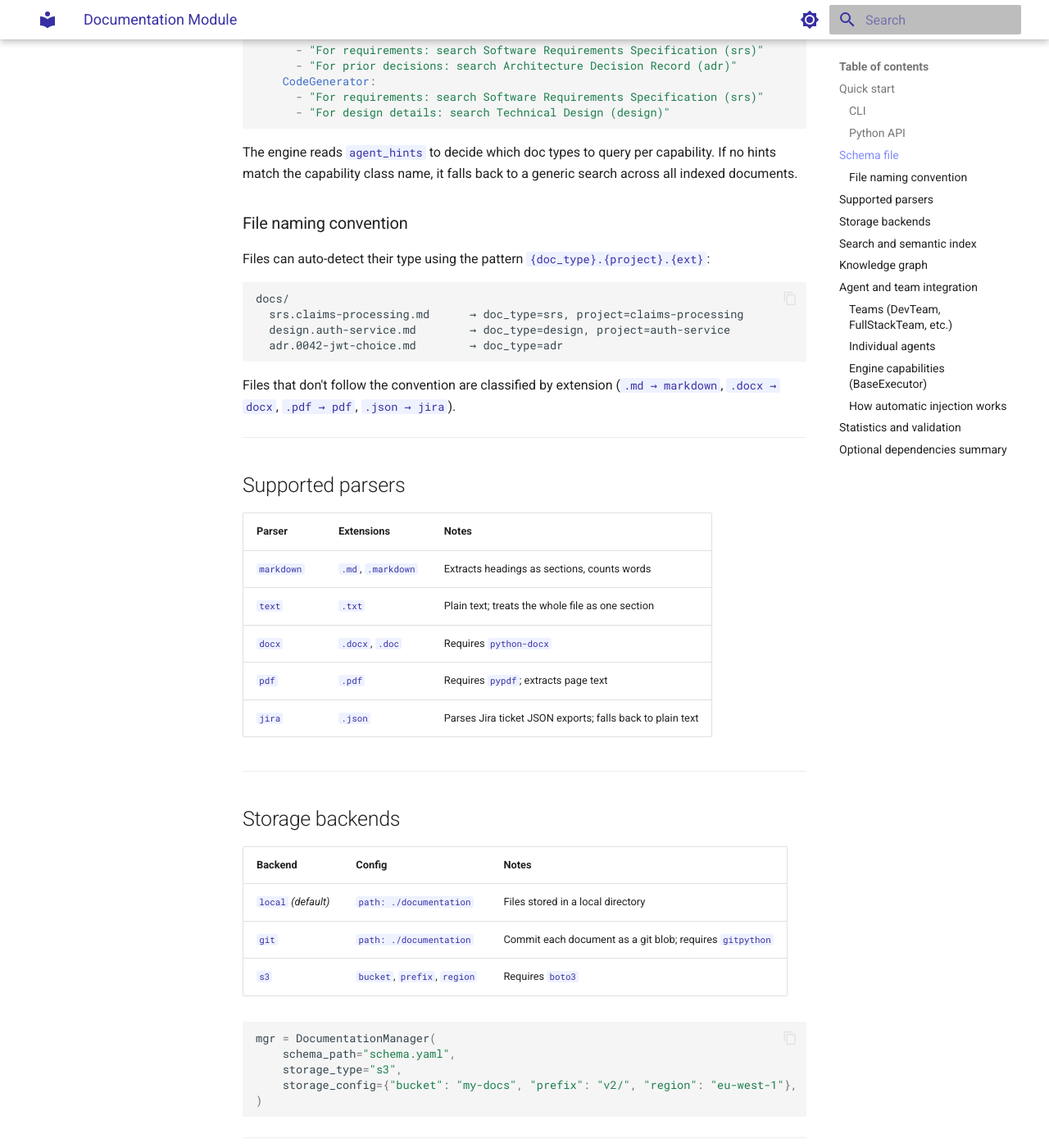
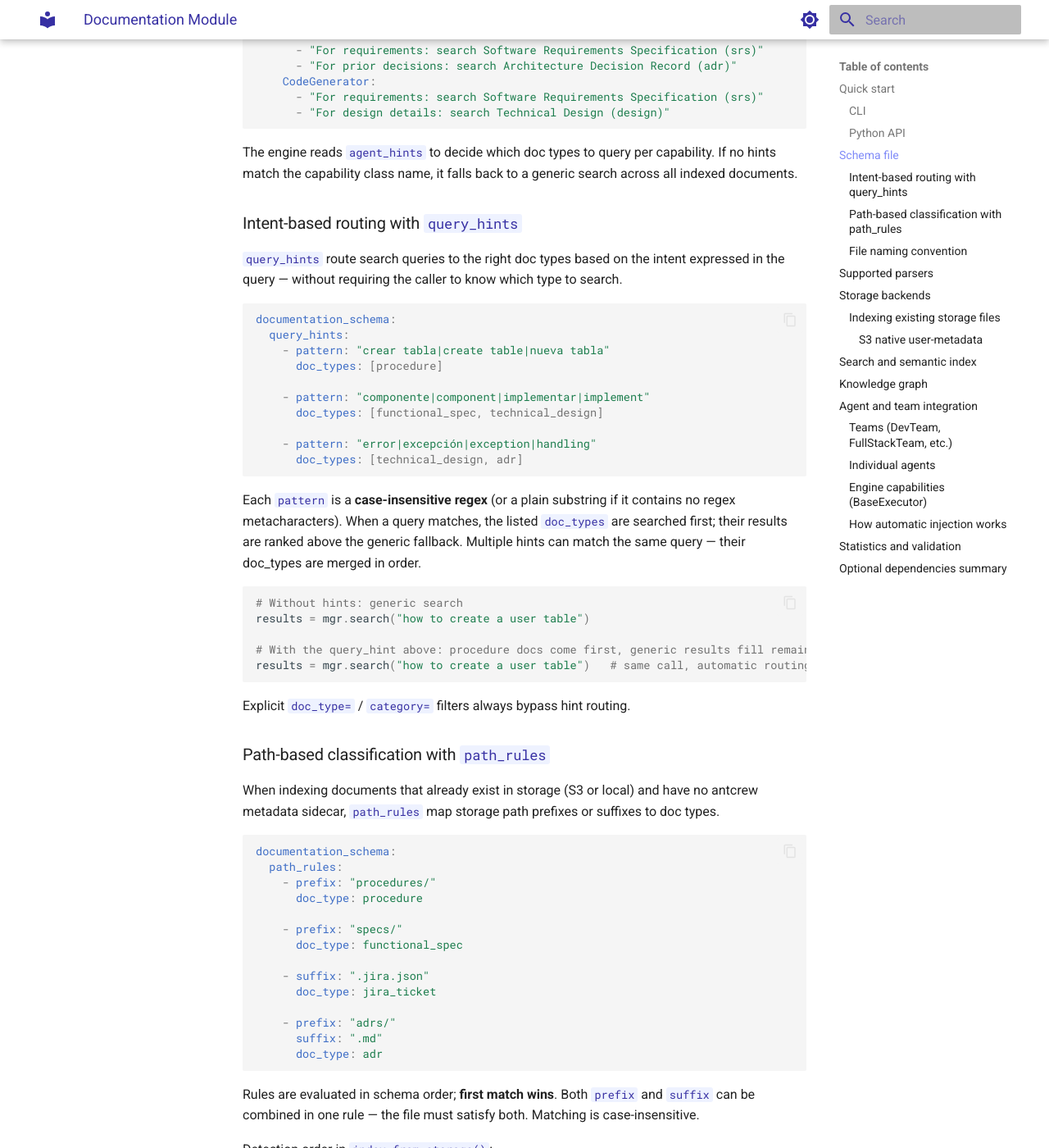
Before and after one commit to iagop03/antcrew-docs, an MkDocs documentation site: the page built from docs/engine/documentation-module.md, in a window 1280 px wide and 1400 px high, scrolled down 1628 px. Shown: the whole window at 82% size. Built offline with MkDocs 1.6.1 and Material for MkDocs 9.7.7, drawn with Linux system fonts in a browser that asks for light colours; some of the changed text lies outside the part shown.

Commit message:
docs(documentation): add query_hints, path_rules, index_from_storage, S3 credentials
- query_hints: intent-based search routing — pattern → doc_types; explains auto-routing
- path_rules: path prefix/suffix → doc_type for pre-existing S3 files; detection priority table
- index_from_storage(): how to index existing S3/git/local buckets without re-uploading
- S3 credentials: aws_access_key_id/secret passthrough in storage_config
- S3 native user-metadata: doc-type key in HeadObject as detection layer
- search() examples showing automatic query_hint routing

Co-Authored-By: Claude Sonnet 4.6 <noreply@anthropic.com>

````diff
--- a/docs/engine/documentation-module.md
+++ b/docs/engine/documentation-module.md
@@ -77,6 +77,68 @@ documentation_schema:
 
 The engine reads `agent_hints` to decide which doc types to query per capability. If no hints match the capability class name, it falls back to a generic search across all indexed documents.
 
+### Intent-based routing with `query_hints`
+
+`query_hints` route search queries to the right doc types based on the intent expressed in the query — without requiring the caller to know which type to search.
+
+```yaml
+documentation_schema:
+  query_hints:
+    - pattern: "crear tabla|create table|nueva tabla"
+      doc_types: [procedure]
+
+    - pattern: "componente|component|implementar|implement"
+      doc_types: [functional_spec, technical_design]
+
+    - pattern: "error|excepción|exception|handling"
+      doc_types: [technical_design, adr]
+```
+
+Each `pattern` is a **case-insensitive regex** (or a plain substring if it contains no regex metacharacters). When a query matches, the listed `doc_types` are searched first; their results are ranked above the generic fallback. Multiple hints can match the same query — their doc_types are merged in order.
+
+```python
+# Without hints: generic search
+results = mgr.search("how to create a user table")
+
+# With the query_hint above: procedure docs come first, generic results fill remaining slots
+results = mgr.search("how to create a user table")   # same call, automatic routing
+```
+
+Explicit `doc_type=` / `category=` filters always bypass hint routing.
+
+### Path-based classification with `path_rules`
+
+When indexing documents that already exist in storage (S3 or local) and have no antcrew metadata sidecar, `path_rules` map storage path prefixes or suffixes to doc types.
+
+```yaml
+documentation_schema:
+  path_rules:
+    - prefix: "procedures/"
+      doc_type: procedure
+
+    - prefix: "specs/"
+      doc_type: functional_spec
+
+    - suffix: ".jira.json"
+      doc_type: jira_ticket
+
+    - prefix: "adrs/"
+      suffix: ".md"
+      doc_type: adr
+```
+
+Rules are evaluated in schema order; **first match wins**. Both `prefix` and `suffix` can be combined in one rule — the file must satisfy both. Matching is case-insensitive.
+
+Detection order in `index_from_storage()`:
+
+| Priority | Source |
+|----------|--------|
+| 1 | antcrew metadata sidecar (`.meta/{doc_id}.json`) |
+| 2 | S3 native user-metadata via `HeadObject` (`doc-type` key) |
+| 3 | `path_rules` from schema |
+| 4 | Filename convention (`{doc_type}.{project}.{ext}`) |
+| 5 | Extension fallback (`.md → markdown`, etc.) |
+
 ### File naming convention
 
 Files can auto-detect their type using the pattern `{doc_type}.{project}.{ext}`:
@@ -116,7 +178,48 @@ Files that don't follow the convention are classified by extension (`.md → mar
 mgr = DocumentationManager(
     schema_path="schema.yaml",
     storage_type="s3",
-    storage_config={"bucket": "my-docs", "prefix": "v2/", "region": "eu-west-1"},
+    storage_config={
+        "bucket": "my-docs",
+        "prefix": "v2/",
+        "region": "eu-west-1",
+        # optional — falls back to env vars / IAM role when omitted
+        "aws_access_key_id": "AKIA...",
+        "aws_secret_access_key": "...",
+    },
+)
+```
+
+### Indexing existing storage files
+
+`index_from_storage()` reads every document already present in the configured backend and indexes them in-process without re-uploading. Use it to integrate a pre-existing S3 bucket, a git repo, or a local directory tree:
+
+```python
+mgr = DocumentationManager(
+    schema_path="schema.yaml",
+    storage_type="s3",
+    storage_config={"bucket": "company-docs", "prefix": "project-a/"},
+)
+
+# Index all existing files — uses path_rules + S3 metadata for type detection
+indexed = mgr.index_from_storage()
+print(f"Indexed {len(indexed)} documents")
+
+results = mgr.search("authentication requirements", top_k=5)
+```
+
+For files without an antcrew metadata sidecar, configure `path_rules` in your schema so the engine knows which types they belong to (see [Path-based classification](#path-based-classification-with-path_rules) above).
+
+#### S3 native user-metadata
+
+If your existing S3 objects already carry user-defined metadata, the engine reads `doc-type` (or `doc_type`) from `HeadObject` as the second detection layer:
+
+```python
+# When saving files outside antcrew:
+s3.put_object(
+    Bucket="company-docs",
+    Key="procedures/onboarding.md",
+    Body=content,
+    Metadata={"doc-type": "procedure"},
 )
 ```
 
@@ -136,9 +239,13 @@ When ChromaDB is present, documents are embedded on upload and searched by cosin
 results = mgr.search("JWT authentication requirements", top_k=5)
 # results: list of {"id": ..., "content": ..., "metadata": ..., "score": ...}
 
-# Filter by doc type or category
+# Explicit filter by doc type or category (bypasses query_hints routing)
 results = mgr.search_by_type("login flow", "srs", top_k=3)
 results = mgr.search_by_category("authentication", "functional", top_k=5)
+
+# When query_hints are configured, plain search() routes automatically:
+results = mgr.search("how to create a user table")     # → procedure docs first
+results = mgr.search("implement authentication component")  # → functional_spec, technical_design
 ```
 
 ---
````
